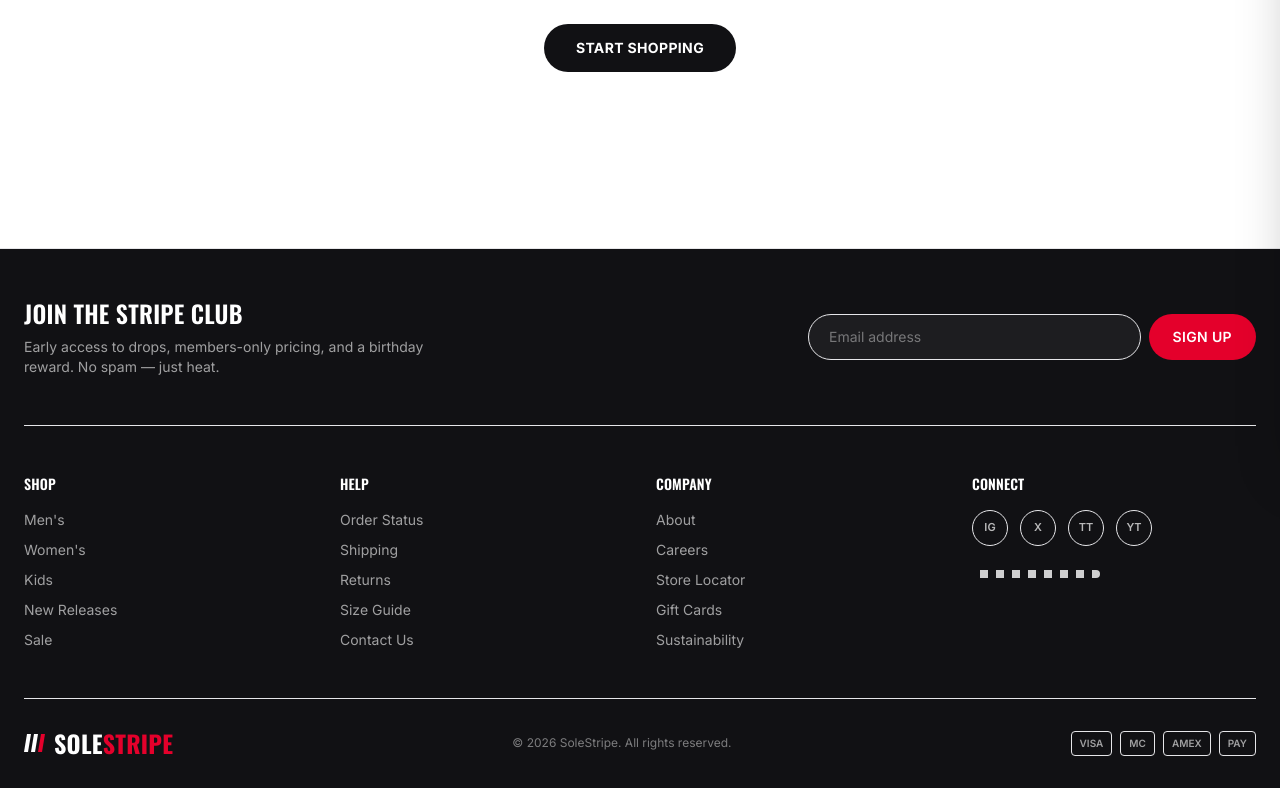
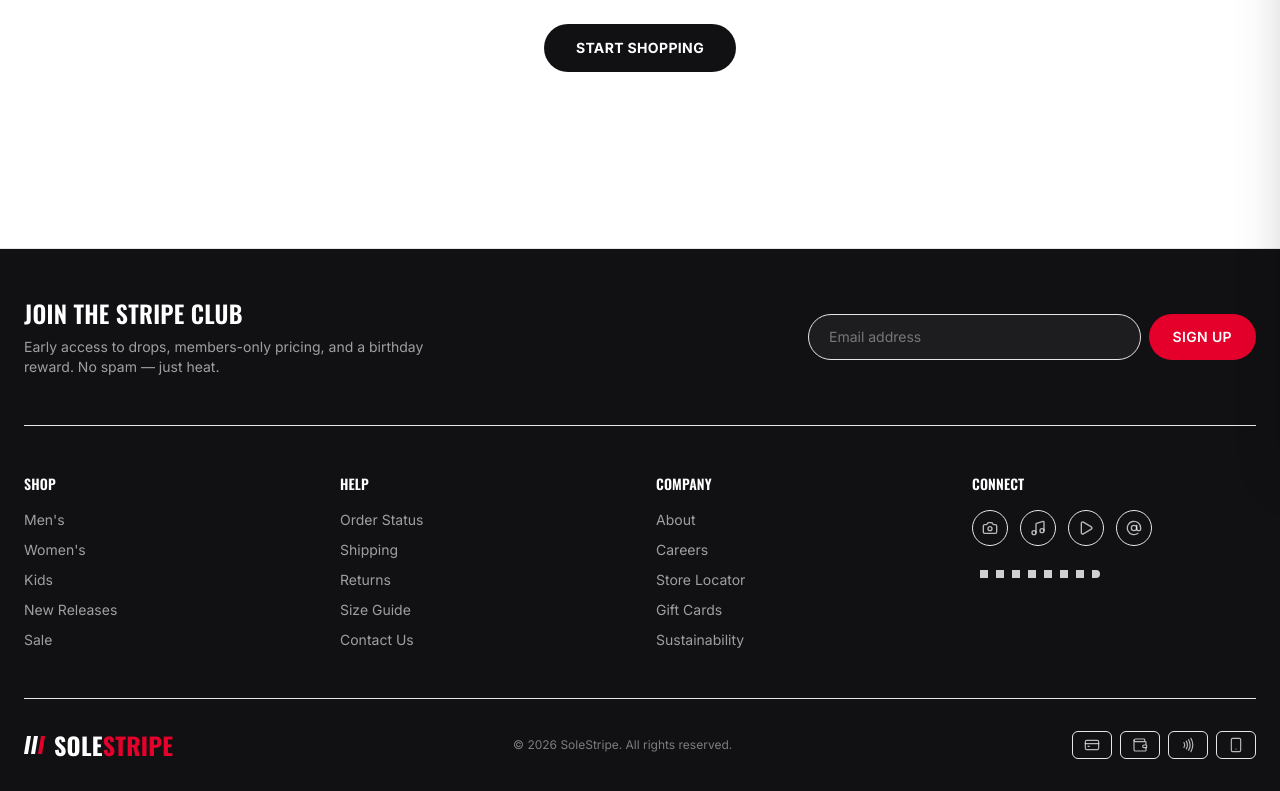
Before and after one commit to landynleecurley/solestripe, a Next.js app: page /cart in a window 1280 px wide. Shown: the part 342-1133 px from the top of the page. Built offline with nearby package versions, Linux system fonts and the light colour scheme.

Commit message:
Use icons for socials and payment methods (replace text placeholders)

```diff
--- a/app/cart/page.tsx
+++ b/app/cart/page.tsx
@@ -4,6 +4,7 @@ import Link from 'next/link';
 import { Minus, Plus, X, ShoppingBag, Lock, Truck } from 'lucide-react';
 import { useCart } from '@/lib/cart';
 import { SneakerImage } from '@/components/SneakerImage';
+import { PaymentMethods } from '@/components/PaymentMethods';
 import { money, shippingFor, taxFor, FREE_SHIP_THRESHOLD } from '@/lib/format';
 
 export default function CartPage() {
@@ -132,13 +133,7 @@ export default function CartPage() {
             >
               <Lock className="h-4 w-4" /> Secure Checkout
             </Link>
-            <div className="mt-4 flex justify-center gap-2">
-              {['VISA', 'MC', 'AMEX', 'PAY'].map((p) => (
-                <span key={p} className="rounded border px-2 py-1 text-[10px] font-semibold text-muted">
-                  {p}
-                </span>
-              ))}
-            </div>
+            <PaymentMethods className="mt-4 justify-center" />
           </div>
         </aside>
       </div>
--- a/components/Footer.tsx
+++ b/components/Footer.tsx
@@ -1,5 +1,7 @@
 import Link from 'next/link';
 import { Wordmark } from './Wordmark';
+import { SocialLinks } from './SocialLinks';
+import { PaymentMethods } from './PaymentMethods';
 
 const COLUMNS: { title: string; links: { label: string; href: string }[] }[] = [
   {
@@ -87,16 +89,7 @@ export function Footer() {
             <h4 className="font-display text-sm font-semibold uppercase tracking-[0.16em] text-white">
               Connect
             </h4>
-            <div className="mt-4 flex gap-3">
-              {['IG', 'X', 'TT', 'YT'].map((s) => (
-                <span
-                  key={s}
-                  className="grid h-9 w-9 place-items-center rounded-full border border-white/20 text-[11px] font-semibold text-white/70"
-                >
-                  {s}
-                </span>
-              ))}
-            </div>
+            <SocialLinks className="mt-4" />
             <div className="mt-6 h-2 w-32 stripes rounded-full opacity-80" />
           </div>
         </div>
@@ -109,16 +102,7 @@ export function Footer() {
           <p className="text-xs text-white/45">
             © {new Date().getFullYear()} SoleStripe. All rights reserved.
           </p>
-          <div className="flex gap-2">
-            {['VISA', 'MC', 'AMEX', 'PAY'].map((p) => (
-              <span
-                key={p}
-                className="rounded border border-white/20 px-2 py-1 text-[10px] font-semibold text-white/60"
-              >
-                {p}
-              </span>
-            ))}
-          </div>
+          <PaymentMethods variant="dark" />
         </div>
       </div>
     </footer>
--- /dev/null
+++ b/components/PaymentMethods.tsx
@@ -0,0 +1,32 @@
+import { CreditCard, Wallet, Nfc, Smartphone } from 'lucide-react';
+
+const METHODS = [
+  { Icon: CreditCard, label: 'Credit & debit cards' },
+  { Icon: Wallet, label: 'Digital wallet' },
+  { Icon: Nfc, label: 'Tap to pay' },
+  { Icon: Smartphone, label: 'Mobile pay' },
+];
+
+export function PaymentMethods({
+  variant = 'light',
+  className = '',
+}: {
+  variant?: 'light' | 'dark';
+  className?: string;
+}) {
+  const tile = variant === 'dark' ? 'border-white/20 text-white/70' : 'border-line text-muted';
+  return (
+    <div className={`flex gap-2 ${className}`}>
+      {METHODS.map(({ Icon, label }) => (
+        <span
+          key={label}
+          title={label}
+          aria-label={label}
+          className={`grid h-7 w-10 place-items-center rounded-md border ${tile}`}
+        >
+          <Icon className="h-4 w-5" strokeWidth={1.75} />
+        </span>
+      ))}
+    </div>
+  );
+}
--- /dev/null
+++ b/components/SocialLinks.tsx
@@ -0,0 +1,28 @@
+import Link from 'next/link';
+import { Camera, Music, Play, AtSign } from 'lucide-react';
+
+// Generic glyphs (not brand logos) with accessible platform labels.
+const SOCIALS = [
+  { Icon: Camera, label: 'Instagram', href: '#' },
+  { Icon: Music, label: 'TikTok', href: '#' },
+  { Icon: Play, label: 'YouTube', href: '#' },
+  { Icon: AtSign, label: 'X', href: '#' },
+];
+
+export function SocialLinks({ className = '' }: { className?: string }) {
+  return (
+    <div className={`flex gap-3 ${className}`}>
+      {SOCIALS.map(({ Icon, label, href }) => (
+        <Link
+          key={label}
+          href={href}
+          aria-label={label}
+          title={label}
+          className="grid h-9 w-9 place-items-center rounded-full border border-white/20 text-white/70 transition hover:border-white/50 hover:text-white"
+        >
+          <Icon className="h-4 w-4" />
+        </Link>
+      ))}
+    </div>
+  );
+}
```
